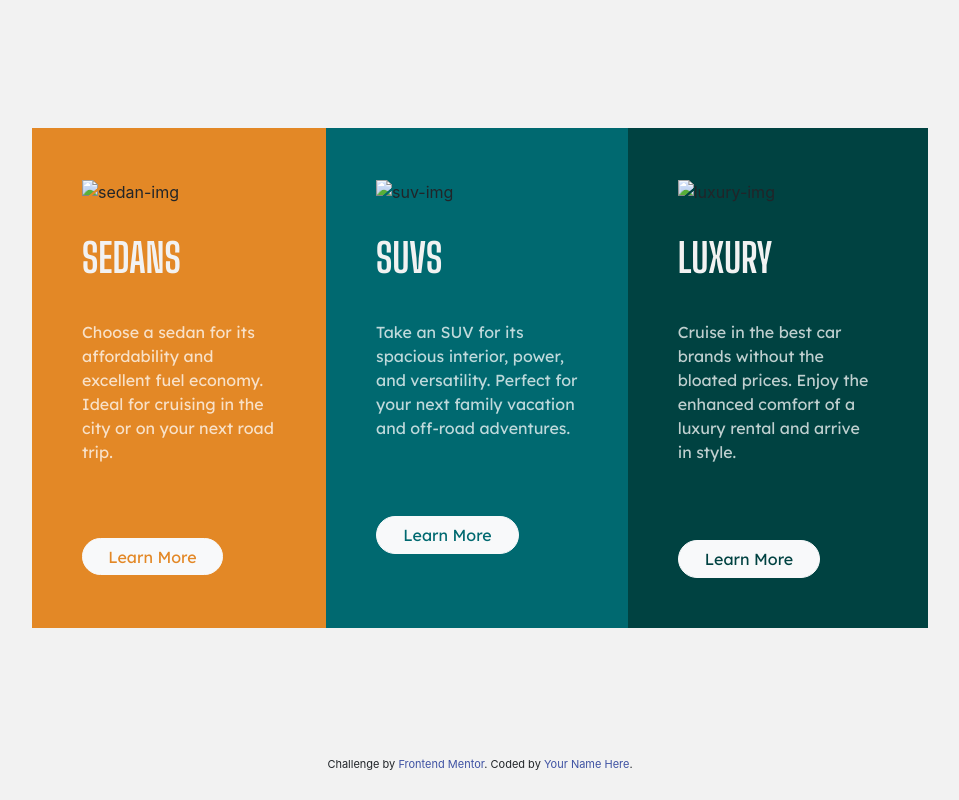
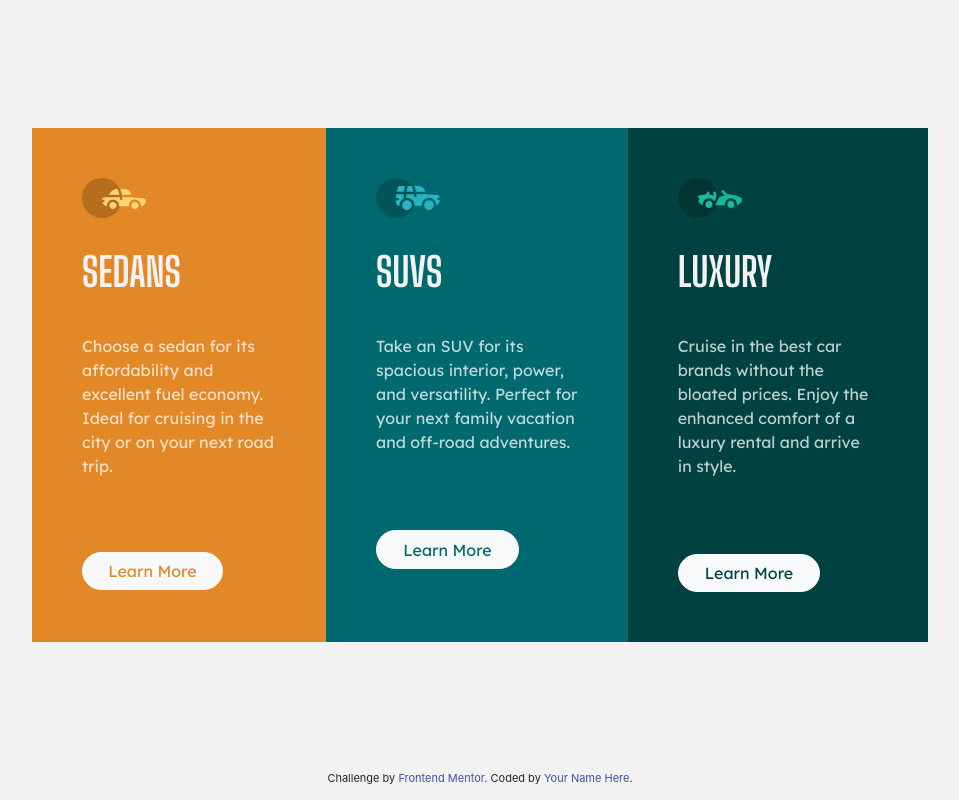
Before and after one commit to aizharkyn818/3-column-preview-card, a plain HTML site: page index.html in a window 1280 px wide. Shown: the whole page, without its empty margins (160-1119 px from the left). Drawn offline with nearby package versions, Linux system fonts and the light colour scheme.

Commit message:
Update index.html

```diff
--- a/index.html
+++ b/index.html
@@ -5,7 +5,7 @@
   <meta charset="UTF-8">
   <meta name="viewport" content="width=device-width, initial-scale=1.0"> <!-- displays site properly based on user's device -->
 
-  <link rel="icon" type="image/png" sizes="32x32" href="./images/favicon-32x32.png">
+  <link rel="icon" type="image/png" sizes="32x32" href="favicon-32x32.png">
 
   <title>Frontend Mentor | 3-column preview card component</title>
   <link rel="stylesheet" href="https://cdn.jsdelivr.net/npm/bootstrap@4.6.0/dist/css/bootstrap.min.css" integrity="sha384-B0vP5xmATw1+K9KRQjQERJvTumQW0nPEzvF6L/Z6nronJ3oUOFUFpCjEUQouq2+l" crossorigin="anonymous">
@@ -19,7 +19,7 @@
 <body>
   <section id="main-container">
     <div class="left">
-      <img src="images/icon-sedans.svg" alt="sedan-img">
+      <img src="icon-sedans.svg" alt="sedan-img">
 
       <h1>SEDANS</h1>
       <p>Choose a sedan for its affordability and excellent fuel economy. Ideal for cruising in the city
@@ -27,14 +27,14 @@
       <button type="button" class="btn btn-lg btn-light left-button" name="button">Learn More</button>
     </div>
     <div class="middle">
-      <img src="images/icon-suvs.svg" alt="suv-img">
+      <img src="icon-suvs.svg" alt="suv-img">
       <h1>SUVS</h1>
       <p>Take an SUV for its spacious interior, power, and versatility. Perfect for your next family vacation
         and off-road adventures.</p>
       <button type="button" class="btn btn-lg btn-light middle-button" name="button">Learn More</button>
     </div>
     <div class="right">
-      <img src="images/icon-luxury.svg" alt="luxury-img">
+      <img src="icon-luxury.svg" alt="luxury-img">
       <h1>LUXURY</h1>
       <p>Cruise in the best car brands without the bloated prices. Enjoy the enhanced comfort of a luxury
         rental and arrive in style.</p>
```
